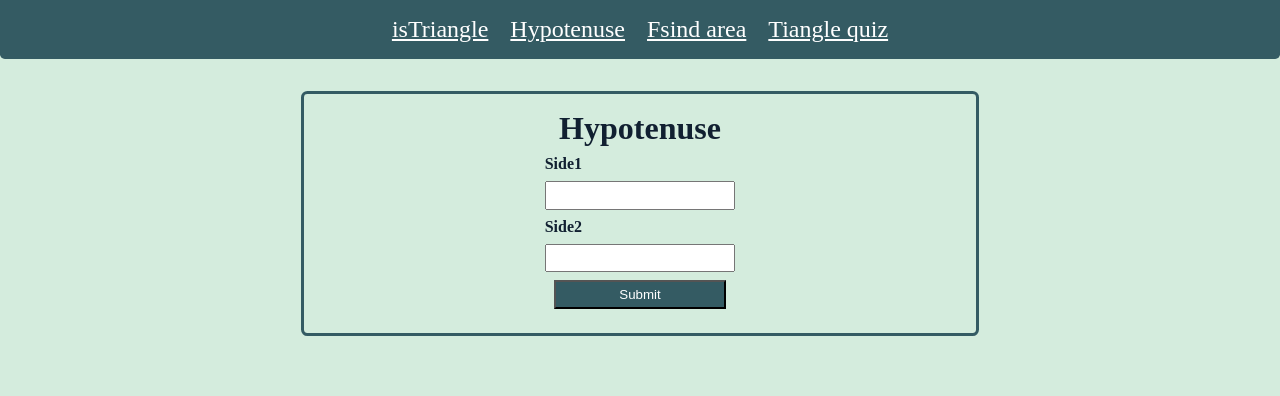
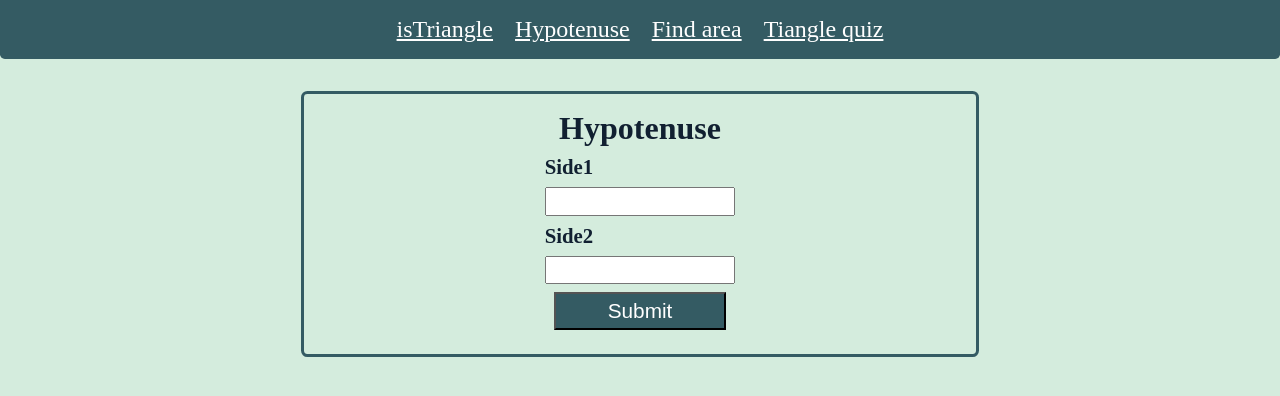
Before and after one commit to Priyanshi-Tiwari/Fun-with-triangles, a plain HTML site: page isHypotenuse.html in a window 1280 px wide. Drawn offline with Linux system fonts and the light colour scheme.

Commit message:
changed font-size

```diff
--- a/area.css
+++ b/area.css
@@ -24,12 +24,14 @@ input{
     display:block;
     margin:0.5rem 0;
     padding:0.3rem;
+
 }
 
 label{
     color:#112031;
     font-weight: bold ;
     display:block;
+    font-size: 1.1rem;
 }
 
 h1{
@@ -46,6 +48,7 @@ h1{
     width:50%;
     border-radius: 0.4rem;
     align-items: center;
+
 
 }
 
--- a/isHypotenuse.css
+++ b/isHypotenuse.css
@@ -32,6 +32,7 @@ label{
     color:#112031;
     font-weight: bold ;
     display:block;
+    font-size: 1.3rem;
 }
 
 h1{
@@ -49,6 +50,7 @@ h1{
     border-radius: 0.4rem;
     align-items: center;
 
+
 }
 
 button{
@@ -57,6 +59,7 @@ button{
     background-color:#345B63 ;
     color:white;
     display:block;
+    font-size:1.3rem
 
 }
 
--- a/isHypotenuse.html
+++ b/isHypotenuse.html
@@ -11,7 +11,7 @@
     <nav>
         <a href="isTriangle.html">isTriangle</a>
         <a href="isHypotenuse.html">Hypotenuse</a>
-        <a href="area.html">Fsind area</a>
+        <a href="area.html">Find area</a>
         <a href="quiz.html">Tiangle quiz</a>
     </nav>
     <div id="container">
--- a/isTriangle.css
+++ b/isTriangle.css
@@ -31,6 +31,7 @@ label{
     color:#112031;
     font-weight: bold ;
     display:block;
+    font-size:1.3rem;
 }
 
 h1{
@@ -56,6 +57,7 @@ button{
     background-color:#345B63 ;
     color:white;
     display:block;
+    font-size:1.3rem
 
 }
 
--- a/quiz.css
+++ b/quiz.css
@@ -54,6 +54,7 @@ p{
     width:70%;
     border-radius: 0.4rem;
     align-items: center;
+    font-size: 1.3rem;
 
 }
 
@@ -63,7 +64,7 @@ button{
     background-color:#345B63 ;
     color:white;
     display:block;
-
+    font-size:1.3rem
 }
 
 #output-div{
```
